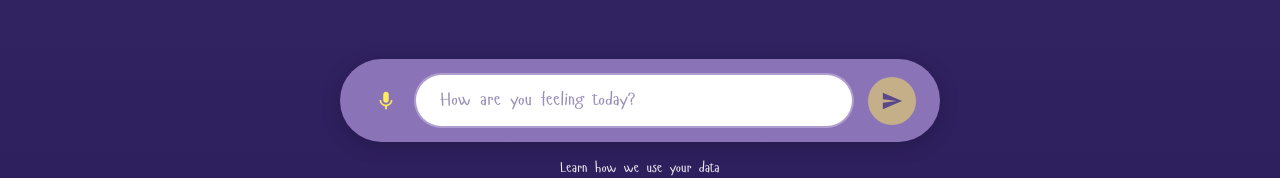
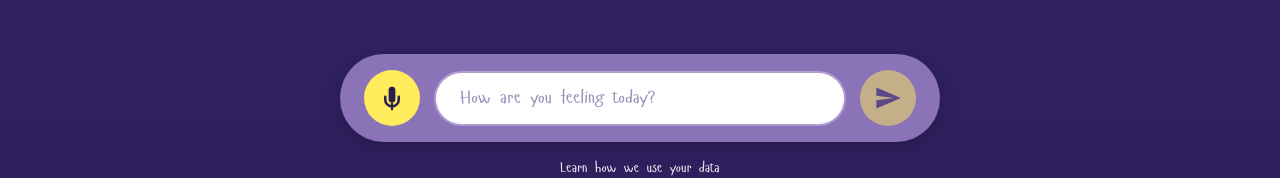
Before and after one commit to Serenity-Safe-Space/serin-mvp, a React (Vite) app: page / in a window 1280 px wide. Shown: the part 581-759 px from the top of the page. Built offline with nearby package versions, Linux system fonts and the light colour scheme; no server answers.

Commit message:
Restyle chat input icons to Serin mic

```diff
--- a/src/ChatPage.css
+++ b/src/ChatPage.css
@@ -172,22 +172,22 @@
 }
 
 .input-icon {
-  width: 44px;
-  height: 44px;
+  width: 56px;
+  height: 56px;
   border-radius: 50%;
   border: none;
-  background: transparent;
+  background: #FFEB5B;
   display: flex;
   align-items: center;
   justify-content: center;
   cursor: pointer;
   transition: background-color 0.2s ease;
   flex-shrink: 0;
-  margin-right: 8px;
+  margin-right: 16px;
 }
 
 .input-icon:hover {
-  background: rgba(255, 235, 91, 0.2);
+  background: #f5df4a;
 }
 
 .input-icon:disabled {
@@ -195,26 +195,31 @@
   cursor: not-allowed;
 }
 
+.voice-icon svg {
+  width: 36px;
+  height: 36px;
+}
+
 .voice-icon.recording {
   animation: pulse 1.5s infinite;
-  background: rgba(255, 0, 0, 0.1);
+  background: rgba(255, 122, 114, 0.2);
 }
 
 @keyframes pulse {
   0% {
-    box-shadow: 0 0 0 0 rgba(255, 0, 0, 0.7);
+    box-shadow: 0 0 0 0 rgba(255, 122, 114, 0.5);
   }
   70% {
-    box-shadow: 0 0 0 10px rgba(255, 0, 0, 0);
+    box-shadow: 0 0 0 10px rgba(255, 122, 114, 0);
   }
   100% {
-    box-shadow: 0 0 0 0 rgba(255, 0, 0, 0);
+    box-shadow: 0 0 0 0 rgba(255, 122, 114, 0);
   }
 }
 
 .send-button {
-  width: 48px;
-  height: 48px;
+  width: 56px;
+  height: 56px;
   border-radius: 50%;
   border: none;
   background: #FFEB5B;
--- a/src/ChatPage.jsx
+++ b/src/ChatPage.jsx
@@ -8,6 +8,7 @@ import { analyzeMoodShift } from './lib/memoryAnalyzer'
 import { upsertMoodMemory } from './lib/memoryService'
 import { useVoiceToGemini } from './useVoiceToGemini'
 import { getSerinPrompt } from './utils/serinPrompt'
+import { SERIN_COLORS } from './utils/serinColors'
 import ProfilePopup from './ProfilePopup'
 import ChatHistoryPopup from './ChatHistoryPopup'
 import SignInModal from './SignInModal'
@@ -515,8 +516,42 @@ function ChatPage() {
               onClick={handleVoiceButtonClick}
               disabled={isVoiceLoading}
             >
-              <svg width="22" height="22" viewBox="0 0 24 24" fill="none" xmlns="http://www.w3.org/2000/svg">
-                <path d="M12 14c1.66 0 2.99-1.34 2.99-3L15 5c0-1.66-1.34-3-3-3S9 3.34 9 5v6c0 1.66 1.34 3 3 3zm5.3-3c0 3-2.54 5.1-5.3 5.1S6.7 14 6.7 11H5c0 3.41 2.72 6.23 6 6.72V21h2v-3.28c3.28-.48 6-3.3 6-6.72h-1.7z" fill={isRecording ? "#FF0000" : "#FFEB5B"}/>
+              <svg
+                width="48"
+                height="48"
+                viewBox="0 0 64 64"
+                xmlns="http://www.w3.org/2000/svg"
+                aria-hidden="true"
+                focusable="false"
+              >
+                <circle
+                  cx="32"
+                  cy="32"
+                  r="28"
+                  fill={SERIN_COLORS.SUNBEAM_YELLOW.hex}
+                />
+                <rect
+                  x="26"
+                  y="12"
+                  width="12"
+                  height="28"
+                  rx="6"
+                  fill={SERIN_COLORS.DEEP_SERIN_PURPLE.hex}
+                />
+                <path
+                  d="M20 30v5c0 6.627 5.373 12 12 12s12-5.373 12-12v-5"
+                  fill="none"
+                  stroke={SERIN_COLORS.DEEP_SERIN_PURPLE.hex}
+                  strokeWidth="4.5"
+                  strokeLinecap="round"
+                />
+                <path
+                  d="M32 42v10"
+                  fill="none"
+                  stroke={SERIN_COLORS.DEEP_SERIN_PURPLE.hex}
+                  strokeWidth="4"
+                  strokeLinecap="round"
+                />
               </svg>
             </button>
             <input
@@ -534,7 +569,7 @@ function ChatPage() {
               onClick={handleSendMessage}
               disabled={isLoading || !inputValue.trim()}
             >
-              <svg width="22" height="22" viewBox="0 0 24 24" fill="none" xmlns="http://www.w3.org/2000/svg">
+              <svg width="28" height="28" viewBox="0 0 24 24" fill="none" xmlns="http://www.w3.org/2000/svg">
                 <path d="M2.01 21L23 12 2.01 3 2 10l15 2-15 2z" fill="#2D1F5C"/>
               </svg>
             </button>
```
